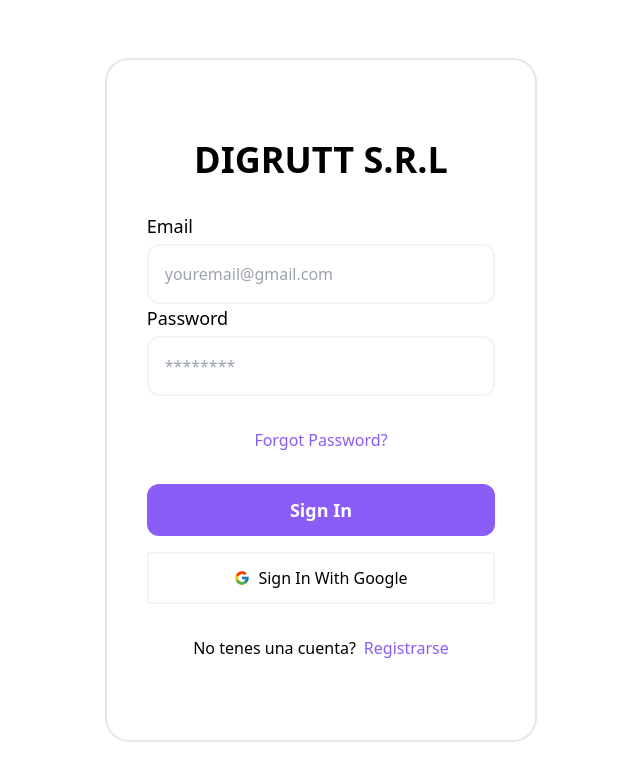
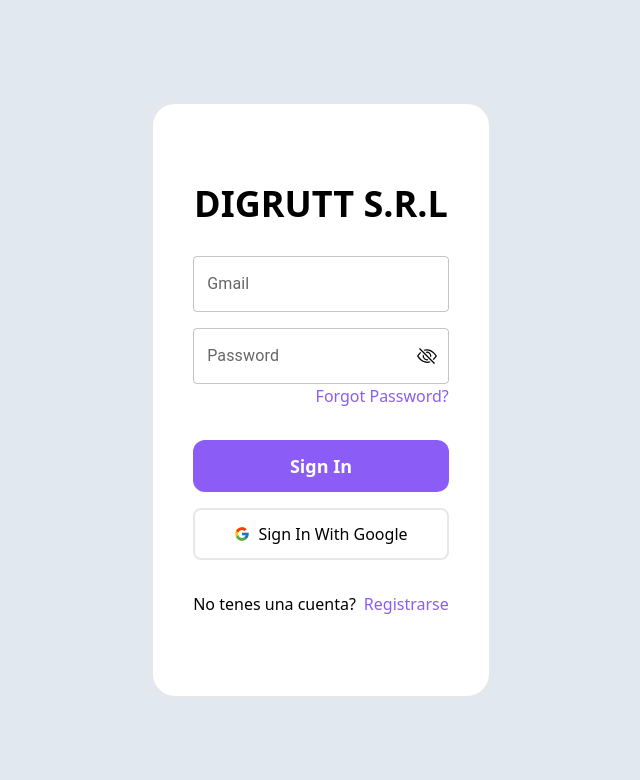
Before and after one commit to Digruttola2468/deposito-digrutt-react, a React (Vite) app: page /logIn in a window 1280 px wide. Shown: the top 780 px of the page, without its empty margins (319-959 px from the left). Built offline with nearby package versions, Linux system fonts and the light colour scheme; a web font is replaced by a local one.

Commit message:
eye open and close

```diff
--- a/src/components/form/FormLogIn.jsx
+++ b/src/components/form/FormLogIn.jsx
@@ -1,5 +1,8 @@
 import { useState } from "react";
 import { FcGoogle } from "react-icons/fc";
+import { BsEye,BsEyeSlash } from 'react-icons/bs'
+
+import TextField from "@mui/material/TextField";
 
 import { useNavigate } from "react-router-dom";
 import { toast } from "react-toastify";
@@ -13,6 +16,8 @@ export default function FormLogIn() {
 
   const [email, setEmail] = useState("");
   const [password, setPassword] = useState("");
+
+  const [showPassword, setShowPassword] = useState(false)
 
   const handleClick_forgotPassword = () => {};
 
@@ -36,42 +41,40 @@ export default function FormLogIn() {
 
   const handleClick_signInWithGoogle = () => {};
 
-  const handleClick_registrarse = () => {
-    navegate("/signUp");
-  };
+  const handleClick_registrarse = () => navegate("/signUp");
 
   return (
     <div className="bg-white px-10 py-20 rounded-3xl border-2 ">
       <h1 className="text-4xl font-semibold text-center">DIGRUTT S.R.L</h1>
       <div className="mt-8">
-        <div>
-          <label className="text-lg font-medium">Email</label>
-          <input
-            type="text"
-            className="w-full border-2 border-gray-100 rounded-xl p-4 mt-1 bg-transparent"
-            placeholder="youremail@gmail.com"
+        <div className="w-full my-4">
+          <TextField
+            label="Gmail"
             value={email}
-            onChange={(evt) => {
-              setEmail(evt.target.value);
-            }}
+            type="email"
+            onChange={(evt) => setEmail(evt.target.value)}
+            variant="outlined"
+            sx={{width: "100%"}}
           />
         </div>
+        <div className="w-full mt-4 relative">
 
-        <div>
-          <label className="text-lg font-medium">Password</label>
-          <input
-            type="password"
-            className="w-full border-2 border-gray-100 rounded-xl p-4 mt-1 bg-transparent"
-            placeholder="********"
+          <TextField
+            label="Password"
             value={password}
-            onChange={(evt) => {
-              setPassword(evt.target.value);
-            }}
+            type={showPassword ? 'text' : 'password'}
+            onChange={(evt) => setPassword(evt.target.value)}
+            variant="outlined"
+            sx={{width: "100%"}}
           />
+          <span className="top-[18px] right-3 absolute hover:cursor-pointer" onClick={() => setShowPassword(!showPassword)}>
+            {showPassword ? <BsEye size={"20px"}/> : <BsEyeSlash size={"20px"}/>}
+          </span>
         </div>
-        <div className="mt-8 flex justify-center items-center">
+
+        <div className=" flex justify-end">
           <button
-            className="font-medium text-base text-violet-500"
+            className="font-medium text-base text-violet-500 hover:text-violet-400"
             onClick={handleClick_forgotPassword}
           >
             Forgot Password?
@@ -85,7 +88,7 @@ export default function FormLogIn() {
             Sign In
           </button>
           <button
-            className="flex py-3  border-2 border-gray-100 items-center justify-center gap-2 active:scale-[.98] active:duration-75 transition-all hover:scale-[1.01] ease-in-out"
+            className="flex py-3 rounded-lg border-2 border-gray-200 items-center justify-center gap-2 active:scale-[.98] active:duration-75 transition-all hover:scale-[1.01] ease-in-out"
             onClick={handleClick_signInWithGoogle}
           >
             <FcGoogle />
@@ -95,7 +98,7 @@ export default function FormLogIn() {
         <div className="mt-8 flex justify-center items-center">
           <p className="font-medium text-base">No tenes una cuenta?</p>
           <button
-            className="text-violet-500 text-base font-medium ml-2"
+            className="text-violet-500 text-base font-medium ml-2 hover:text-violet-400"
             onClick={handleClick_registrarse}
           >
             Registrarse
--- a/src/pages/LogIn.jsx
+++ b/src/pages/LogIn.jsx
@@ -3,7 +3,7 @@ import FormLogIn from "../components/form/FormLogIn";
 export default function LogIn() {
 
   return (
-    <div className="w-full flex items-center justify-center h-screen">
+    <div className="w-full flex items-center justify-center h-screen bg-slate-200">
       <FormLogIn/>
     </div>
   );
--- /dev/null
+++ b/src/pages/SignUp.jsx
@@ -0,0 +1,109 @@
+import logo from '../assets/digrutt_logo.png';
+
+export default function SignUp() {
+  return (
+    <div className="m-3 sm:mx-auto sm:w-full sm:max-w-sm h-[100vh] grid content-center">
+        <div className='w-[200px] sm:w-full justify-self-center'>
+            <img src={logo} alt="alto" />
+        </div>
+      <div className="mt-10 sm:mx-auto sm:w-full sm:max-w-sm">
+        <form className="space-y-6">
+          <div>
+            <div className="flex items-center justify-between">
+              <label
+                htmlFor="password"
+                className="block text-sm font-medium leading-6 text-gray-900"
+              >
+                Nombre
+              </label>
+            </div>
+            <div className="mt-2">
+              <input
+                id="signUp_nombre"
+                type="text"
+                required
+                className="block w-full rounded-md border-0 p-1.5 text-gray-900 shadow-sm ring-1 ring-inset ring-gray-300 placeholder:text-gray-400 focus:ring-2 focus:ring-inset focus:ring-indigo-600 sm:text-sm sm:leading-6"
+              />
+            </div>
+          </div>
+          <div>
+            <div className="flex items-center justify-between">
+              <label
+                htmlFor="password"
+                className="block text-sm font-medium leading-6 text-gray-900"
+              >
+                Apellido
+              </label>
+            </div>
+            <div className="mt-2">
+              <input
+                id="signUp_apellido"
+                type="text"
+                required
+                className="block w-full rounded-md border-0 p-1.5 text-gray-900 shadow-sm ring-1 ring-inset ring-gray-300 placeholder:text-gray-400 focus:ring-2 focus:ring-inset focus:ring-indigo-600 sm:text-sm sm:leading-6"
+              />
+            </div>
+          </div>
+          <div>
+            <label
+              htmlFor="email"
+              className="block text-sm font-medium leading-6 text-gray-900"
+            >
+              Email
+            </label>
+            <div className="mt-2">
+              <input
+                id="email"
+                name="email"
+                type="email"
+                autoComplete="email"
+                required
+                className="block w-full rounded-md border-0 p-1.5 text-gray-900 shadow-sm ring-1 ring-inset ring-gray-300 placeholder:text-gray-400 focus:ring-2 focus:ring-inset focus:ring-indigo-600 sm:text-sm sm:leading-6"
+              />
+            </div>
+          </div>
+
+          <div>
+            <div className="flex items-center justify-between">
+              <label
+                htmlFor="password"
+                className="block text-sm font-medium leading-6 text-gray-900"
+              >
+                Password
+              </label>
+            </div>
+            <div className="mt-2">
+              <input
+                id="password"
+                name="password"
+                type="password"
+                autoComplete="current-password"
+                required
+                className="block w-full rounded-md border-0 p-1.5 text-gray-900 shadow-sm ring-1 ring-inset ring-gray-300 placeholder:text-gray-400 focus:ring-2 focus:ring-inset focus:ring-indigo-600 sm:text-sm sm:leading-6"
+              />
+            </div>
+          </div>
+
+          <div>
+            <button
+              type="submit"
+              className="flex w-full justify-center rounded-md bg-indigo-600 px-3 py-1.5 text-sm font-semibold leading-6 text-white shadow-sm hover:bg-indigo-500 focus-visible:outline focus-visible:outline-2 focus-visible:outline-offset-2 focus-visible:outline-indigo-600"
+            >
+              Registrarse
+            </button>
+          </div>
+        </form>
+
+        <p className="mt-10 text-center text-sm text-gray-500">
+          Ya estas registrado?{" "}
+          <a
+            href="#"
+            className="font-semibold leading-6 text-indigo-600 hover:text-indigo-500"
+          >
+            Iniciar sesion
+          </a>
+        </p>
+      </div>
+    </div>
+  );
+}
```
